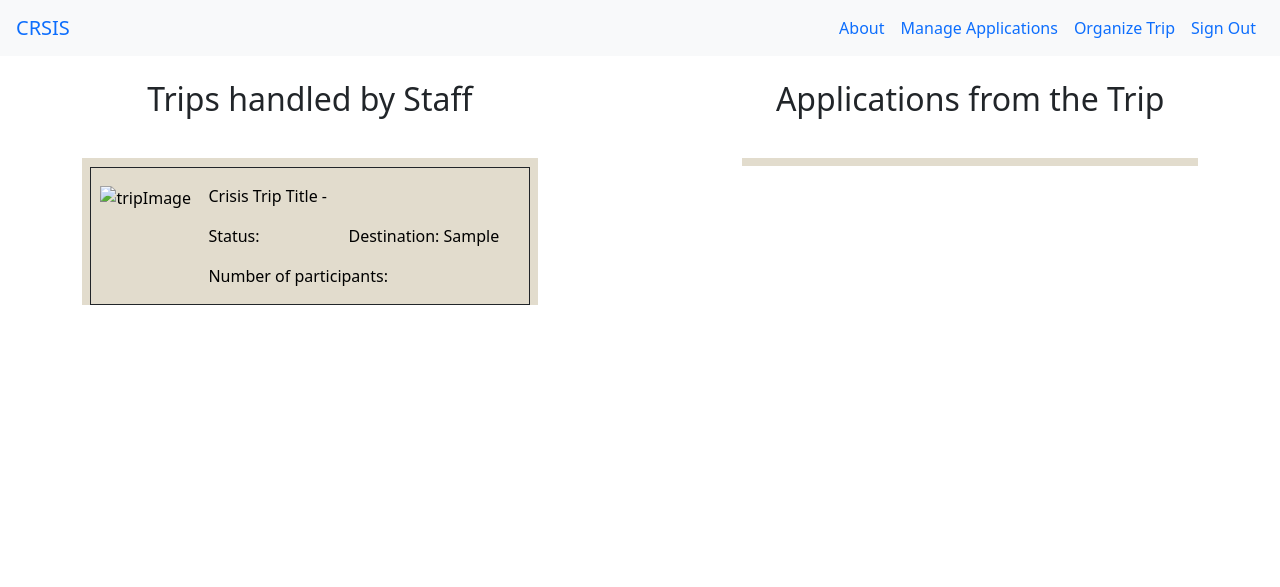
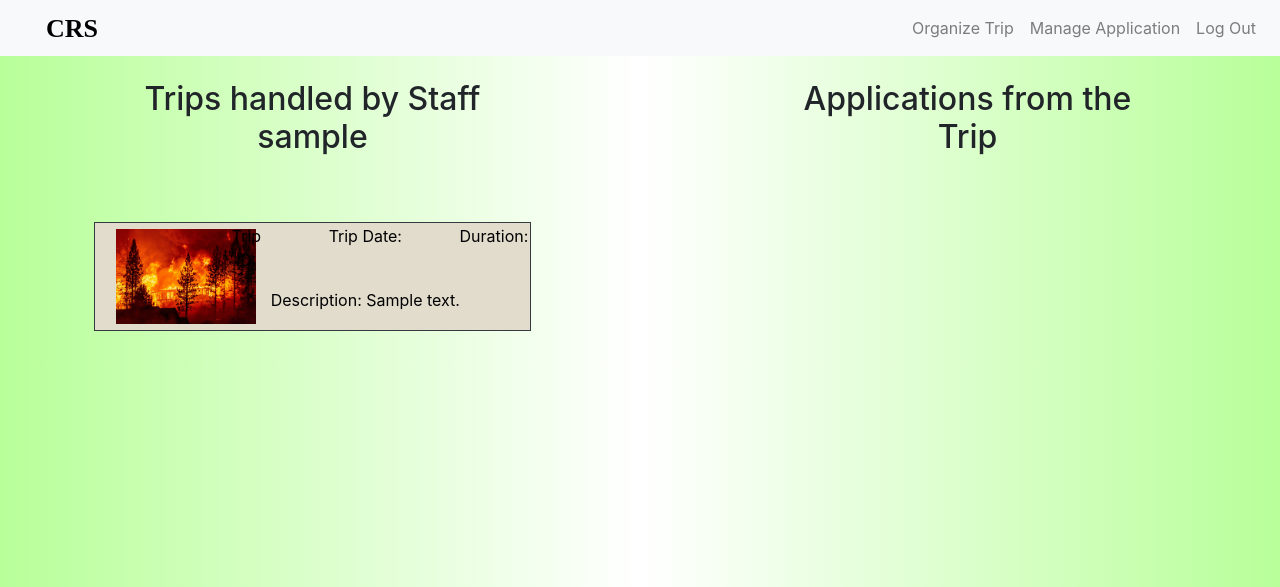
Before and after one commit to Junangan/Project-Lifeline, a PHP site: page /Staff/staffmenu.php in a window 1280 px wide. Shown: the top 587 px of the page. Run offline with PHP 8.4, Linux system fonts and the light colour scheme; the visitor is signed in with stand-in values (Sample User, id 1); tables that the repository leaves empty or names only in its code hold one stand-in row (values such as "Sample post"); data that the repository does not hold is empty; some libraries are stand-ins or nearby versions.

Commit message:
change some design

```diff
--- a/Staff/staffmenu.php
+++ b/Staff/staffmenu.php
@@ -3,18 +3,24 @@
 <head>
 	<meta charset="utf-8">
 	<meta name="viewport" content="width=device-width,initial-scale=1">
-	<link href="https://cdn.jsdelivr.net/npm/bootstrap@5.0.0-beta1/dist/css/bootstrap.min.css" rel="stylesheet" integrity="sha384-giJF6kkoqNQ00vy+HMDP7azOuL0xtbfIcaT9wjKHr8RbDVddVHyTfAAsrekwKmP1" crossorigin="anonymous">
+	<link rel="stylesheet" href="../CSS/style.css">
+	<link rel="stylesheet" href="https://stackpath.bootstrapcdn.com/bootstrap/4.5.2/css/bootstrap.min.css" integrity="sha384-JcKb8q3iqJ61gNV9KGb8thSsNjpSL0n8PARn9HuZOnIxN0hoP+VmmDGMN5t9UJ0Z" crossorigin="anonymous">
 	<style>
 		.vertical-space {height: 25px;}
 		.button-rounded {border-radius: 5px;}
 		#tripDisplay {background-color: rgb(226, 220, 205);}
-		#applicationList {
-			background-color: #E2DCCD;
-			padding: 4px 10px;
-		}
 		.appSection {
 			border-style: black 1px;
-			background-color: grey;
+			background-color: #E2DCCD;
+		}
+
+		body {
+			background-color: #B8FF99;
+  			background-image: linear-gradient(to right, #B8FF99,white,#B8FF99);
+		}
+
+		.appSection:hover {
+			background-color: #ede9de;
 		}
 		a.tripLink {
 			text-decoration: none;
@@ -23,47 +29,34 @@
 		a.tripLink:hover {
 			/*either glow/darken/brighten or slightly pop up*/
 		}
-		a.appLink {
+		a#appLink {
 			text-decoration: none;
 			color: black;
 		}
-		a.appLink:hover {
+		aappLink:hover {
 			/*either glow/darken/brighten or slightly pop up*/
 		}
 	</style>
 	<title>Staff Menu</title>
 </head>
 <body>
-	<nav class="navbar navbar-expand bg-light primary">
-		<a class="navbar-brand px-3" href="../index.php">CRSIS</a>
-		<button class="navbar-toggler" type="button" data-toggle="collapse" data-target="#navbarNav" aria-controls="navbarNavDropdown" aria-expanded="false" aria-label="Toggle navigation">
+	<nav class="navbar navbar-expand-sm navbar-light bg-light sticky-top">
+		<a class="navTitle" href="../CRSStaffPage.html">CRS</a>
+		<button class="navbar-toggler" type="button" data-toggle="collapse" data-target="#myNavbar" aria-controls="navbarSupportedContent" aria-expanded="false" aria-label="Toggle navigation">
 			<span class="navbar-toggler-icon"></span>
 		</button>
-
-			<div class="collapse navbar-collapse justify-content-end px-3" id="navbarNavDropdown">
-				<ul class="navbar-nav">
-					<li class="nav-item">
-						<a class="nav-link" href="../index.php">About</a>
-					</li>
-					<!-- TEMP NAV DIRECTORY -->
-					<li class="nav-item">
-						<a class="nav-link" href="#">Manage Applications</a>
-					</li>
-					<li class="nav-item">
-						<a class="nav-link" href="organizetrip.html">Organize Trip</a>
-					</li>
-					<!-- TEMP NAV DIRECTORY END -->
-					<li class="nav-item">
-						<a class="nav-link" href="../PHP/signOut.php">Sign Out</a>
-					</li>
+		<div class="collapse  navbar-collapse" id="myNavbar">
+			<ul class="navbar-nav  w-100 justify-content-end">
+				<li class="nav-item nav"><a class="nav-link" href="organizetrip.html">Organize Trip</a></li>
+				<li class="nav-item nav"><a class="nav-link" href="#">Manage Application</a></li>
+				<li class="nav-item nav"><a class="nav-link" href="../index.php">Log Out</a></li>
 			</ul>
 		</div>
 	</nav>
 
-	<div class="container mb-3">
+	<div class="mb-3">
 		<div class="row g-3">
-			<div class="col-md-5">
-				<h2 class="container text-center mb-3 py-4">Trips handled by Staff <span id="staffName" value="xx"></span></h2>
+			<div class="offset-1 col-md-4">
 				<?php
 					session_start();
 
@@ -82,6 +75,8 @@
 
 					$StaffUname = $_SESSION['Staff'];
 
+					echo"<h2 class='container text-center mb-3 py-4'>Trips handled by Staff <span id='staffName' value='xx'>".$StaffUname."</span></h2>";
+
 					/*Not good practice for replacing $staffID with every statement, trying to convert from object to array to string type data...*/
 					$getStaffIDByStaffUnameQ = "SELECT StaffID FROM Staff WHERE Username='$StaffUname'";
 					$staffID =  $conn->query($getStaffIDByStaffUnameQ);
@@ -92,25 +87,35 @@
 					$getTripsByStaffIDQ = "SELECT * FROM Trip WHERE StaffID='$staffID'";
 					$result = $conn->query($getTripsByStaffIDQ);
 						if(!$result){
-						echo "<script>alert('No trips found managed by this staff! ".$conn->error."')</script>";
+							echo "<div class='container'>
+										<div class='vertical-space'></div>
+										<p class='text-center'>No any Trip</p>
+									</div>";
+							//echo "<script>alert('No trips found managed by this staff! ".$result->error."')</script>";
 						}
 						else if($result->num_rows > 0){
 							while($row = $result->fetch_assoc()){
-							echo "<div class='container' id='tripDisplay'>
+								echo "<div>
 										<div class='vertical-space'></div>
-									<a class='tripLink' href='#' id='".$row["tripID"]."'>
-										<div class='row g-3 border border-dark mb-3'>
-											<div class='col-md-3 text-center'><img src='' alt='tripImage'></div>
-											<div class='col-md-9'>
+										<button class=' row g-3 border border-dark mb-3' style='background-color: rgb(226, 220, 205);' onclick='changeVolunteerApplication(" . $row["tripID"] . ")'>";
+										if($row['crisisType']=='Flood'){
+											echo"<div class='col-xl-2 col-md-4'><img src='../image/flood.jpg' alt='tripImage' style='margin-top:5px; padding-right:10px; padding-bottom:5px; width:150px; height:100px;'></div>";
+										}
+										else if($row['crisisType']=='EarthQuake'){
+											echo"<div class='col-xl-2 col-md-4'><img src='../image/earthquake.jpg' alt='tripImage' style='margin-top:5px; padding-right:10px; width:150px; height:100px; padding-bottom:5px;'></div>";
+										}
+										else{
+											echo"<div class='col-xl-2 col-md-4'><img src='../image/wildfire.jpg' alt='tripImage' style='margin-top:5px; padding-right:10px; width:150px; height:100px; padding-bottom:5px;'></div>";
+										}
+										echo"<div class='offset-1 col-xl-9 col-md-8'>
 												<div class='row'>
-													<p class='col-12' id='tripIdDate'>Crisis Trip Title - " . $row["tripDate"] . "</p>
-													<p class='col-5' id='tripStatus'>Status: " . $row["crisisType"] . "</p>
-													<p class='col-7' id='tripDestination'>Destination: ". $row["location"] ."</p>
-													<p class='col-12' id='tripParticipants'>Number of participants: " . $row["numVolunteer"] . "</p>
+													<p class='col-3' id='tripID'>Trip ID: " . $row["tripID"] . "</p>
+													<p class='col-6' id='tripIdDate'>Trip Date: " . $row["tripDate"] . "</p>
+													<p class='col-3' id='tripDuration'>Duration: " . $row["minDuration"] . "</p>
+													<p class='col-12' id='description'>Description: ". $row["description"]."</p>
 												</div>
 											</div>
-										</div>
-									</a>
+										</button>
 									</div>";
 							}
 						}
@@ -119,7 +124,7 @@
 				?>
 			</div>
 			<div class="col-md-2"></div>
-			<div class="col-md-5">
+			<div class="col-md-4">
 				<h2 class="container text-center mb-3 py-4">Applications from the Trip</h2>
 				<div class="container" id="applicationList">
 					<?php
@@ -162,32 +167,46 @@
 						$tripID = json_decode($tripID, false);*/
 
 
-						$getAppAndVolFromTripIDQ = "SELECT * FROM Application JOIN Volunteer ON Application.VolunteerID=Volunteer.VolunteerID WHERE Application.tripID = '$tripID'";
+						$getAppAndVolFromTripIDQ = "SELECT * FROM Application INNER JOIN Volunteer ON Application.VolunteerID=Volunteer.VolunteerID";
 						$result = $conn->query($getAppAndVolFromTripIDQ);
 						if (!$result) {
 							echo $conn->error;
 						} else if ($result->num_rows > 0) {
 							while ($row = $result->fetch_assoc()) {
-								echo '<div class="appSection my-2">
-									<a class="appLink" href="#" value="'.$row["applicationID"].'">
+								echo '<div class="appSection"  style="display:none;">
+										<input type="hidden" class="applicationTripID" value="'. $row["tripID"] .'">
+											<form method="post" action="manageapplications.php" id="'.$row["applicationID"].'">
+											<a id="appLink"  href="#" onclick="manage('.$row["applicationID"].')">
+												<input type="hidden" value='.$row["applicationID"].' name="applicationID" id="applicationID" />
+												<input id="manageapplication" type="submit" style="display:none;">
 												<table class="table table-borderless">
 													<tr>
 														<td>Name:</td>
-												<td id="name">'.$row["name"].'</td>
-												<td>Date of Birth:</td>
-												<td id="dateOfBirth">'.$row["dateOfBirth"].'</td>
-											</tr>
+														<td id="name">'.$row["username"].'</td>
+														<td>Date of Birth:</td>';
+														if($row["dateOfBirth"]==0000-00-00){
+															echo'<td id="dateOfBirth">Hidden</td>';
+														}
+														else{
+															echo'<td id="dateOfBirth">'.$row["dateOfBirth"].'</td>';
+														}
+													echo'</tr>
 													<tr>
 														<td>Date:</td>
 														<td id="applicationDate">'.$row["applicationDate"].'</td>
-												<td>Gender:</td>
-												<td id="gender">'.$row["gender"].'</td>
-											</tr>
+														<td>Gender:</td>';
+														if($row["gender"]==null){
+															echo'<td id="gender">Hidden</td>';
+														}else{
+															echo'<td id="gender">'.$row["gender"].'</td>';
+														}
+													echo'</tr>
 													<tr>
-												<td colspan="4" class="text-end fw-bold">Status: '.$row["status"].'</td>
+														<td colspan="4" class="text-end fw-bold">Status: '.$row["applicationID"].'</td>
 													</tr>
 												</table>
 												</a>
+											</form>
 									</div>';
 							}
 						}
@@ -199,7 +218,30 @@
 			</div>
 		</div>
 	</div>
+	<script type="text/javascript">
+		function changeVolunteerApplication(tripID){
+			var status = document.getElementsByClassName("appSection");
+			var TripID = document.getElementsByClassName("applicationTripID");
+			for (i = 0; i < status.length; i++) {
+				if(TripID[i].value==tripID){
+					status[i].style.display = "block";
+				}
+				else {
+			   	 	status[i].style.display = "none";
+			  	}
+			}
+		}
 
+		function manage(applicationID){
+			document.getElementById(applicationID).submit();
+			// for (i = 0; i < form.length; i++) {
+			// 	if(i==5){
+			// 		form[5].submit();
+			// 	}
+			// }
+		}
+
+	</script>
 
 	<script src="https://code.jquery.com/jquery-3.2.1.slim.min.js" integrity="sha384-KJ3o2DKtIkvYIK3UENzmM7KCkRr/rE9/Qpg6aAZGJwFDMVNA/GpGFF93hXpG5KkN" crossorigin="anonymous"></script>
 	<script src="https://cdnjs.cloudflare.com/ajax/libs/popper.js/1.12.9/umd/popper.min.js" integrity="sha384-ApNbgh9B+Y1QKtv3Rn7W3mgPxhU9K/ScQsAP7hUibX39j7fakFPskvXusvfa0b4Q" crossorigin="anonymous"></script>
```
Lines whose indentation alone changed are shown as unchanged.
